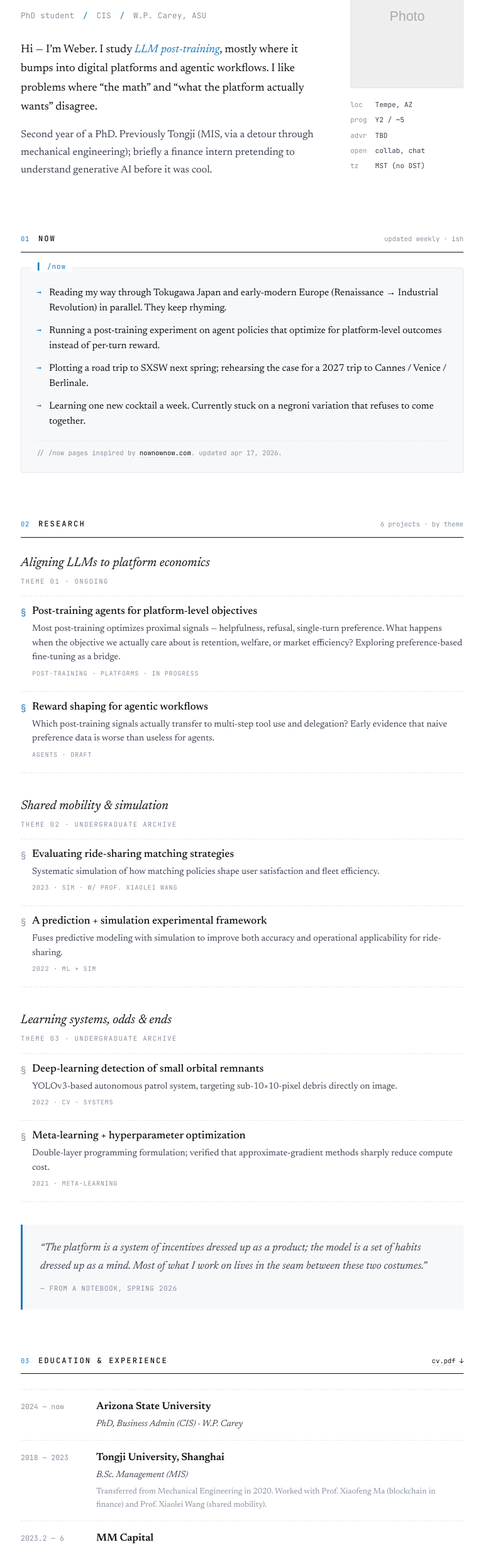
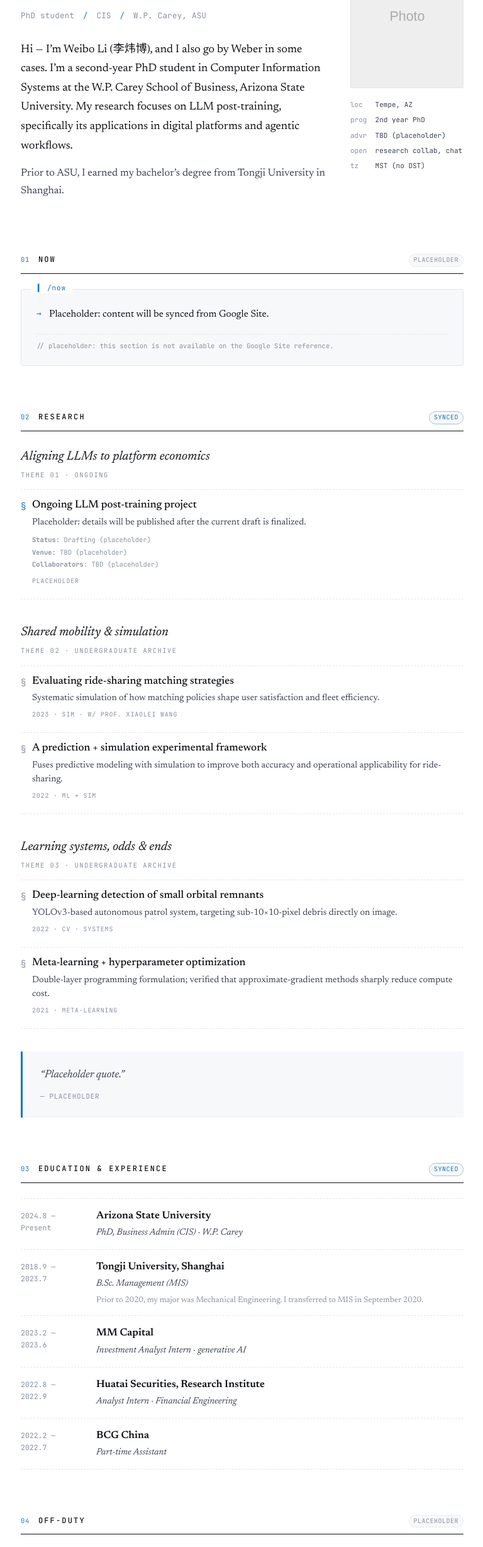
Before and after one commit to Weber-LiWb/Weber-LiWb.github.io, a plain HTML site: page index.html in a window 1280 px wide. Shown: the part 340-2797 px from the top of the page at 63% size, without its empty margins (255-1023 px from the left). Drawn offline with Linux system fonts and the light colour scheme.

Commit message:
Implement content-state system and sync metadata polish

```diff
--- a/css/style.css
+++ b/css/style.css
@@ -217,6 +217,37 @@ h1.name .zh {
 }
 .sec-title .meta {
   margin-left: auto;
+  font-family: var(--mono);
+  font-size: 10.5px;
+  color: var(--ink-3);
+}
+
+
+.status-pill {
+  display: inline-block;
+  padding: 1px 7px;
+  border: 1px dashed var(--rule);
+  border-radius: 999px;
+  font-size: 10px;
+  letter-spacing: 0.05em;
+  text-transform: uppercase;
+  color: var(--ink-3);
+  background: var(--paper);
+}
+
+
+.status-pill.synced {
+  border-style: solid;
+  color: var(--accent);
+  border-color: color-mix(in oklab, var(--accent) 35%, var(--rule));
+}
+
+.status-pill.placeholder { color: var(--ink-3); }
+
+.paper-meta {
+  display: grid;
+  gap: 2px;
+  margin: 8px 0 4px;
   font-family: var(--mono);
   font-size: 10.5px;
   color: var(--ink-3);
@@ -492,3 +523,8 @@ footer.tail {
   .off-grid { grid-template-columns: 1fr; }
   .changelog .entry { grid-template-columns: 72px 1fr; gap: 10px; }
 }
+
+
+@media (max-width: 640px) {
+  .quick-facts { line-height: 1.9; font-size: 11.5px; }
+}
--- a/index.html
+++ b/index.html
@@ -41,7 +41,7 @@
       <a href="#contact">/contact</a>
     </div>
     <div class="right">
-      <span><span class="dot">●</span> last pushed apr 17</span>
+      <span><span class="dot">●</span> last pushed may 24</span>
       <button type="button" class="theme-toggle" aria-label="Toggle theme">[cool]</button>
     </div>
   </nav>
@@ -60,10 +60,10 @@
         </div>
         <div class="bio">
           <p>
-            Hi — I&rsquo;m Weber. I study <em>LLM post-training</em>, mostly where it bumps into digital platforms and agentic workflows. I like problems where &ldquo;the math&rdquo; and &ldquo;what the platform actually wants&rdquo; disagree.
+            Hi — I&rsquo;m Weibo Li (李炜博), and I also go by Weber in some cases. I&rsquo;m a second-year PhD student in Computer Information Systems at the W.P. Carey School of Business, Arizona State University. My research focuses on LLM post-training, specifically its applications in digital platforms and agentic workflows.
           </p>
           <p>
-            Second year of a PhD. Previously Tongji (MIS, via a detour through mechanical engineering); briefly a finance intern pretending to understand generative AI before it was cool.
+            Prior to ASU, I earned my bachelor&rsquo;s degree from Tongji University in Shanghai.
           </p>
         </div>
       </div>
@@ -73,9 +73,9 @@
         </div>
         <div class="quick-facts">
           <div><span class="k">loc&nbsp;&nbsp;</span> Tempe, AZ</div>
-          <div><span class="k">prog&nbsp;</span> Y2 / ~5</div>
-          <div><span class="k">advr&nbsp;</span> TBD</div>
-          <div><span class="k">open&nbsp;</span> collab, chat</div>
+          <div><span class="k">prog&nbsp;</span> 2nd year PhD</div>
+          <div><span class="k">advr&nbsp;</span> TBD (placeholder)</div>
+          <div><span class="k">open&nbsp;</span> research collab, chat</div>
           <div><span class="k">tz&nbsp;&nbsp;&nbsp;</span> MST (no DST)</div>
         </div>
       </div>
@@ -83,47 +83,40 @@
   </section>
 
   <!-- /NOW -->
-  <section class="sec" id="now">
+  <section class="sec" id="now" data-content-state="placeholder" data-placeholder="google-site-missing">
     <div class="sec-title">
       <span class="num">01</span>
       <h2>Now</h2>
-      <span class="meta">updated weekly · ish</span>
+      <span class="meta"><span class="status-pill placeholder">placeholder</span></span>
     </div>
     <div class="now-card">
       <ul>
-        <li>Reading my way through Tokugawa Japan and early-modern Europe (Renaissance → Industrial Revolution) in parallel. They keep rhyming.</li>
-        <li>Running a post-training experiment on agent policies that optimize for platform-level outcomes instead of per-turn reward.</li>
-        <li>Plotting a road trip to SXSW next spring; rehearsing the case for a 2027 trip to Cannes / Venice / Berlinale.</li>
-        <li>Learning one new cocktail a week. Currently stuck on a negroni variation that refuses to come together.</li>
+        <li>Placeholder: content will be synced from Google Site.</li>
       </ul>
-      <div class="stamp">// /now pages inspired by <a href="https://nownownow.com" rel="noopener">nownownow.com</a>. updated apr 17, 2026.</div>
+      <div class="stamp">// placeholder: this section is not available on the Google Site reference.</div>
     </div>
   </section>
 
   <!-- RESEARCH -->
-  <section class="sec" id="research">
+  <section class="sec" id="research" data-content-state="synced">
     <div class="sec-title">
       <span class="num">02</span>
       <h2>Research</h2>
-      <span class="meta">6 projects · by theme</span>
+      <span class="meta"><span class="status-pill synced">synced</span></span>
     </div>
 
     <div class="research-group">
       <h3>Aligning LLMs to platform economics</h3>
       <div class="subhead">Theme 01 · ongoing</div>
       <div class="paper active">
-        <div class="paper-title">Post-training agents for platform-level objectives</div>
-        <div class="paper-desc">
-          Most post-training optimizes proximal signals — helpfulness, refusal, single-turn preference. What happens when the objective we actually care about is retention, welfare, or market efficiency? Exploring preference-based fine-tuning as a bridge.
+        <div class="paper-title">Ongoing LLM post-training project</div>
+        <div class="paper-desc">Placeholder: details will be published after the current draft is finalized.</div>
+        <div class="paper-meta">
+          <span><strong>Status:</strong> Drafting (placeholder)</span>
+          <span><strong>Venue:</strong> TBD (placeholder)</span>
+          <span><strong>Collaborators:</strong> TBD (placeholder)</span>
         </div>
-        <span class="paper-tag">post-training · platforms · in progress</span>
-      </div>
-      <div class="paper active">
-        <div class="paper-title">Reward shaping for agentic workflows</div>
-        <div class="paper-desc">
-          Which post-training signals actually transfer to multi-step tool use and delegation? Early evidence that naive preference data is worse than useless for agents.
-        </div>
-        <span class="paper-tag">agents · draft</span>
+        <span class="paper-tag">placeholder</span>
       </div>
     </div>
 
@@ -160,49 +153,49 @@
 
   <!-- CB / commonplace quote -->
   <blockquote class="cb">
-    &ldquo;The platform is a system of incentives dressed up as a product; the model is a set of habits dressed up as a mind. Most of what I work on lives in the seam between these two costumes.&rdquo;
-    <cite>— from a notebook, spring 2026</cite>
+    &ldquo;Placeholder quote.&rdquo;
+    <cite>— placeholder</cite>
   </blockquote>
 
   <!-- CV -->
-  <section class="sec" id="cv">
+  <section class="sec" id="cv" data-content-state="synced">
     <div class="sec-title">
       <span class="num">03</span>
       <h2>Education &amp; Experience</h2>
-      <span class="meta"><a href="assets/cv.pdf">cv.pdf ↓</a></span>
+      <span class="meta"><span class="status-pill synced">synced</span></span>
     </div>
     <div class="cv-list">
       <div class="cv-row">
-        <div class="when">2024 — now</div>
+        <div class="when">2024.8 — Present</div>
         <div>
           <strong>Arizona State University</strong>
           <div class="sub">PhD, Business Admin (CIS) · W.P. Carey</div>
         </div>
       </div>
       <div class="cv-row">
-        <div class="when">2018 — 2023</div>
+        <div class="when">2018.9 — 2023.7</div>
         <div>
           <strong>Tongji University, Shanghai</strong>
           <div class="sub">B.Sc. Management (MIS)</div>
-          <div class="note">Transferred from Mechanical Engineering in 2020. Worked with Prof. Xiaofeng Ma (blockchain in finance) and Prof. Xiaolei Wang (shared mobility).</div>
+          <div class="note">Prior to 2020, my major was Mechanical Engineering. I transferred to MIS in September 2020.</div>
         </div>
       </div>
       <div class="cv-row">
-        <div class="when">2023.2 — 6</div>
+        <div class="when">2023.2 — 2023.6</div>
         <div>
           <strong>MM Capital</strong>
           <div class="sub">Investment Analyst Intern · generative AI</div>
         </div>
       </div>
       <div class="cv-row">
-        <div class="when">2022.8 — 9</div>
+        <div class="when">2022.8 — 2022.9</div>
         <div>
           <strong>Huatai Securities, Research Institute</strong>
           <div class="sub">Analyst Intern · Financial Engineering</div>
         </div>
       </div>
       <div class="cv-row">
-        <div class="when">2022.2 — 7</div>
+        <div class="when">2022.2 — 2022.7</div>
         <div>
           <strong>BCG China</strong>
           <div class="sub">Part-time Assistant</div>
@@ -212,81 +205,32 @@
   </section>
 
   <!-- OFF-DUTY / lists -->
-  <section class="sec" id="off">
+  <section class="sec" id="off" data-content-state="placeholder" data-placeholder="google-site-missing">
     <div class="sec-title">
       <span class="num">04</span>
       <h2>Off-duty</h2>
-      <span class="meta">catalogs &amp; lists</span>
+      <span class="meta"><span class="status-pill placeholder">placeholder</span></span>
     </div>
 
-    <div class="off-grid">
+    <div class="off-grid" aria-label="placeholder content">
       <div class="list-block">
-        <h4>Currently reading</h4>
-        <ul>
-          <li><span class="bullet hot">▸</span> Histories of Tokugawa &amp; Meiji Japan</li>
-          <li><span class="bullet hot">▸</span> Early-modern Europe: Renaissance → Industrial Rev.</li>
-          <li><span class="bullet">·</span> A biography or two, always</li>
-        </ul>
-        <div class="note-inline">// mostly history, politics, biography. next: something on the Hanseatic League.</div>
-      </div>
-
-      <div class="list-block">
-        <h4>Sound</h4>
-        <ul>
-          <li><span class="bullet">·</span> Jazz — the whole shelf</li>
-          <li><span class="bullet">·</span> Electronic rock</li>
-          <li><span class="bullet">·</span> Brit-pop, unrepentant</li>
-        </ul>
-      </div>
-
-      <div class="list-block">
-        <h4>Cities I keep returning to</h4>
-        <ul>
-          <li><span class="bullet">◆</span> LA — favorite US city, no contest</li>
-          <li><span class="bullet">·</span> Paris / Rome / Barcelona — can&rsquo;t decide. each wins on different days.</li>
-        </ul>
-        <div class="note-inline">// plan: two laps around the world. first as a backpacker, second (post-retirement) staying at the one weird hotel per city.</div>
-      </div>
-
-      <div class="list-block">
-        <h4>Other interests</h4>
-        <ul>
-          <li><span class="bullet">·</span> Photography — museums, street, light</li>
-          <li><span class="bullet">·</span> Cinema — dream: Cannes / Venice / Berlinale in person</li>
-          <li><span class="bullet">·</span> Near-term dream: a SXSW badge</li>
-          <li><span class="bullet">·</span> Coffee &amp; cocktails — the slow kind of craft</li>
-        </ul>
+        <h4>Placeholder</h4>
+        <ul><li><span class="bullet">·</span> Placeholder: content will be synced from Google Site.</li></ul>
       </div>
     </div>
   </section>
 
   <!-- CHANGELOG -->
-  <section class="sec" id="log">
+  <section class="sec" id="log" data-content-state="placeholder" data-placeholder="google-site-missing">
     <div class="sec-title">
       <span class="num">05</span>
       <h2>Changelog</h2>
-      <span class="meta">recent pushes</span>
+      <span class="meta"><span class="status-pill placeholder">placeholder</span></span>
     </div>
     <div class="changelog">
       <div class="entry">
-        <div class="date">2026.04.17</div>
-        <div class="what"><span class="tag ship">ship</span> Rewrote the site. Gave it some personality. Kept my CV on it, in case you&rsquo;re here for that.</div>
-      </div>
-      <div class="entry">
-        <div class="date">2026.03</div>
-        <div class="what"><span class="tag">draft</span> First pass on &ldquo;Reward shaping for agentic workflows&rdquo; — too many footnotes, not enough plot.</div>
-      </div>
-      <div class="entry">
-        <div class="date">2026.02</div>
-        <div class="what"><span class="tag">read</span> Finished a survey of Meiji reforms. Convinced the period is underrated by everyone who isn&rsquo;t Japanese.</div>
-      </div>
-      <div class="entry">
-        <div class="date">2026.01</div>
-        <div class="what"><span class="tag">life</span> Moved into a new place in Tempe with better light. The plants seem happier.</div>
-      </div>
-      <div class="entry">
-        <div class="date">2025.11</div>
-        <div class="what"><span class="tag">launch</span> Launched v1 of this site. It was ok. This is v2.</div>
+        <div class="date">2026.05.24</div>
+        <div class="what"><span class="tag ship">update</span> Synced core bio/research/experience text with Google Site; kept non-referenced sections as explicit placeholders.</div>
       </div>
     </div>
   </section>
@@ -298,10 +242,10 @@
   ▔▔▔▔▔▔▔▔▔▔▔▔▔▔▔▔▔▔▔▔▔▔▔▔▔▔▔▔▔▔▔▔▔▔▔▔▔▔▔▔
 </pre>
     <div class="sig-text">
-      I&rsquo;m happy to meet briefly with folks interested in research, collaborations, or PhD life — please include a short note about what you&rsquo;d like to discuss. Best reached at <a href="mailto:weiboli@asu.edu">weiboli@asu.edu</a>.
+      I&rsquo;d be happy to meet briefly if you are interested in my research or have any questions. Please include enough information about the purpose of the meeting. Best reached at <a href="mailto:weiboli@asu.edu">weiboli@asu.edu</a>.
     </div>
     <div class="links">
-      <a href="mailto:weiboli@asu.edu">email</a>
+      <a href="mailto:weiboli@asu.edu?subject=Research%20Inquiry%20from%20Personal%20Site">email</a>
       <a href="https://github.com/Weber-LiWb" rel="noopener">github</a>
       <a href="https://www.linkedin.com/in/weibo-weber" rel="noopener">linkedin</a>
       <a href="https://scholar.google.com/" rel="noopener">scholar</a>
@@ -312,7 +256,7 @@
 
   <footer class="tail">
     <span>© 2026 weibo li · built by hand, served from ~/</span>
-    <span>v2.0 · apr 17, 2026</span>
+    <span class="sync-meta">source: Google Site · synced: 2026-05-24</span>
   </footer>
 
 </div>
```
